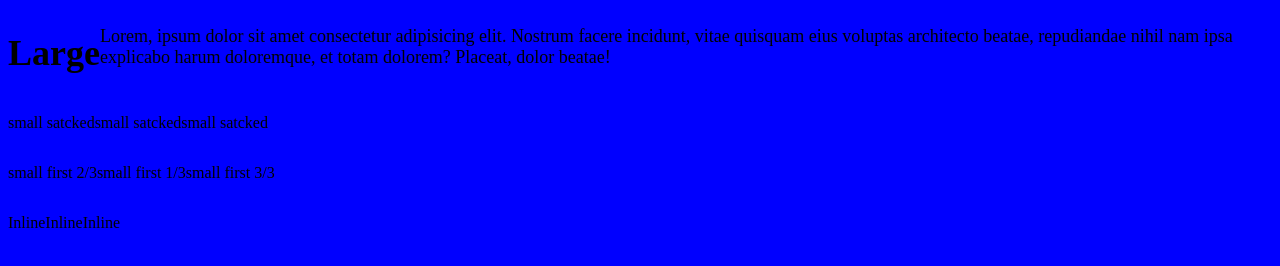
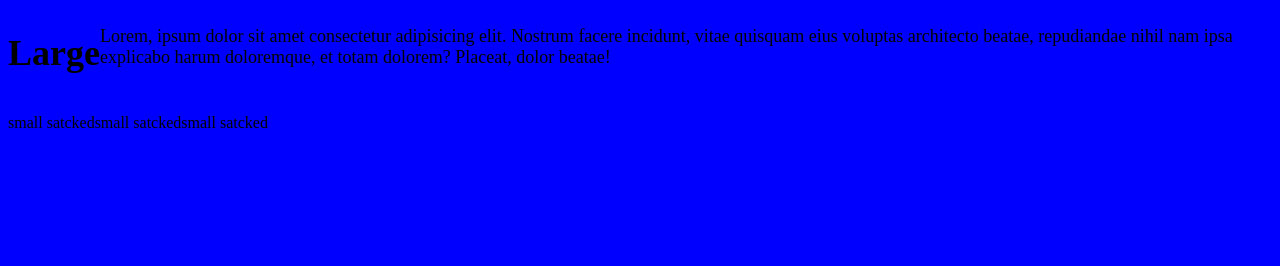
Before and after one commit to Iliess-A/Responsive, a plain HTML site: page index.html in a window 1280 px wide. Drawn offline with Linux system fonts and the light colour scheme.

Commit message:
finition

```diff
--- a/index.html
+++ b/index.html
@@ -20,27 +20,12 @@
         <p>Lorem, ipsum dolor sit amet consectetur adipisicing elit. Nostrum facere incidunt, vitae quisquam eius voluptas architecto beatae, repudiandae nihil nam ipsa explicabo harum doloremque, et totam dolorem? Placeat, dolor beatae!</p>
     </div>
 
-        <div class="small">
+        <div>
             <div><p>small satcked</p></div>
             <div><p>small satcked</p></div>
             <div><p>small satcked</p></div>
         </div>
 
 
-        <div class="medium">
-            <p>small first 2/3</p>
-            <p>small first 1/3</p>
-            <p>small first 3/3</p>
-        </div>
-
-
-
-        <div class="large">
-            <p>Inline</p>
-            <p>Inline</p>
-            <p>Inline</p>
-        </div>
-
-
 </body>
 </html>
```
